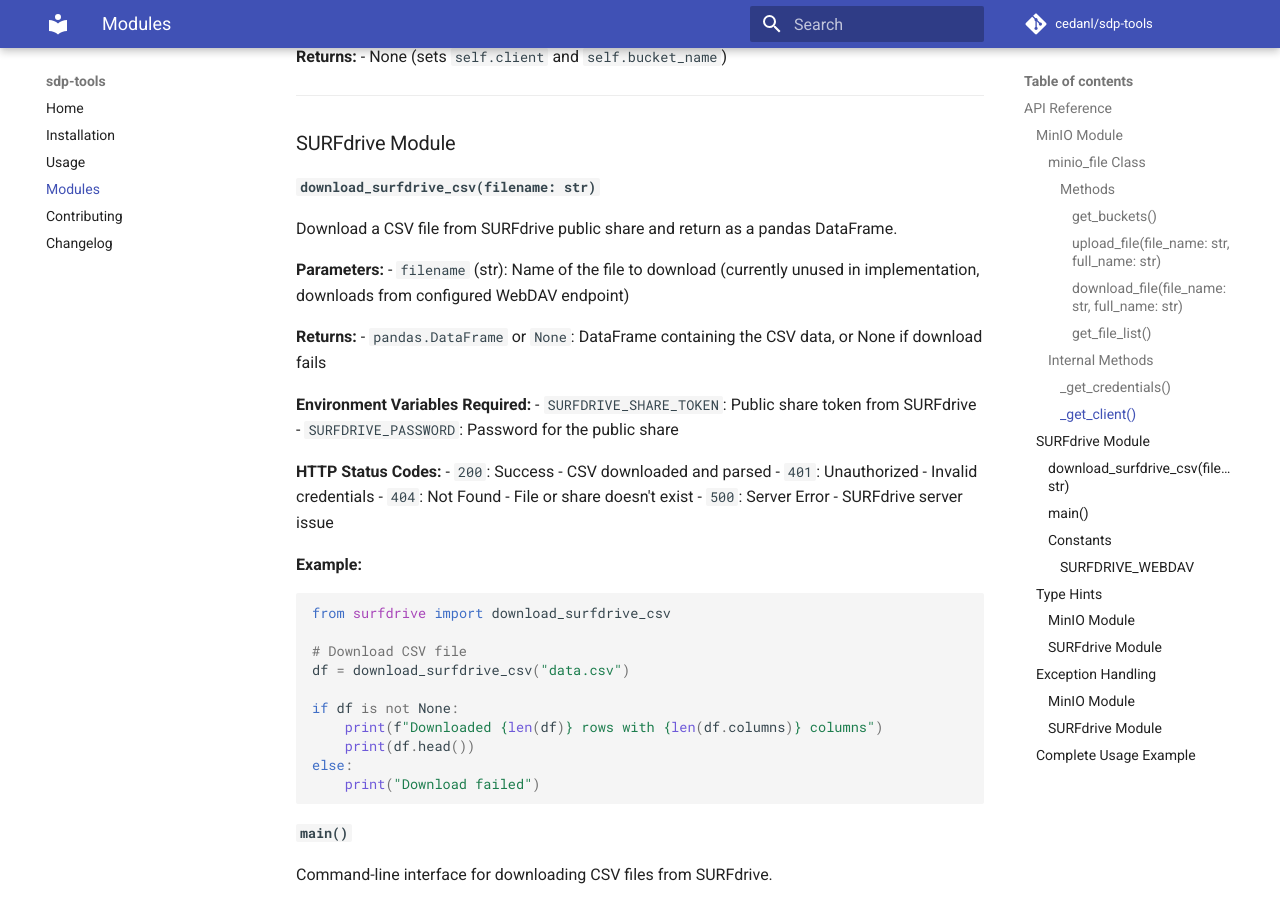
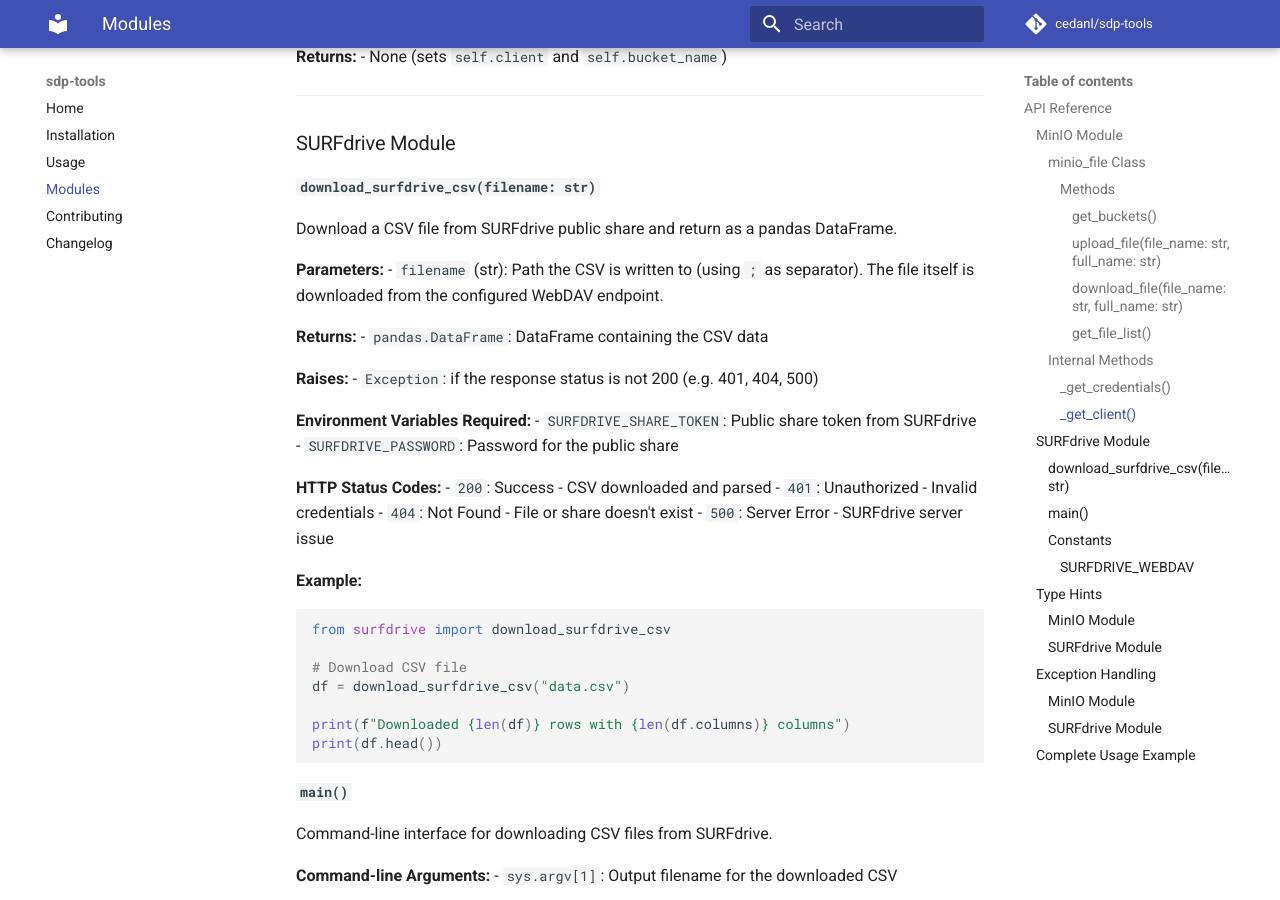
Before and after one commit to cedanl/sdp-tools, an MkDocs documentation site: the page built from docs/api.md, in a window 1280 px wide and 900 px high, scrolled down 2318 px. Built offline with MkDocs 1.6.1 and Material for MkDocs 9.7.7, drawn with Linux system fonts in a browser that asks for light colours; comment, search, counter and statistics services are not loaded; some of the changed text lies outside the part shown.

Commit message:
Fix docs for download_surfdrive_csv, invalid account error and version (#15)
Co-authored-by: Claude Sonnet 5.5 <noreply@anthropic.com>

````diff
--- a/docs/api.md
+++ b/docs/api.md
@@ -128,10 +128,13 @@ Initialize the MinIO client using credentials from environment variables.
 Download a CSV file from SURFdrive public share and return as a pandas DataFrame.
 
 **Parameters:**
-- `filename` (str): Name of the file to download (currently unused in implementation, downloads from configured WebDAV endpoint)
+- `filename` (str): Path the CSV is written to (using `;` as separator). The file itself is downloaded from the configured WebDAV endpoint.
 
 **Returns:**
-- `pandas.DataFrame` or `None`: DataFrame containing the CSV data, or None if download fails
+- `pandas.DataFrame`: DataFrame containing the CSV data
+
+**Raises:**
+- `Exception`: if the response status is not 200 (e.g. 401, 404, 500)
 
 **Environment Variables Required:**
 - `SURFDRIVE_SHARE_TOKEN`: Public share token from SURFdrive
@@ -150,11 +153,8 @@ from surfdrive import download_surfdrive_csv
 # Download CSV file
 df = download_surfdrive_csv("data.csv")
 
-if df is not None:
-    print(f"Downloaded {len(df)} rows with {len(df.columns)} columns")
-    print(df.head())
-else:
-    print("Download failed")
+print(f"Downloaded {len(df)} rows with {len(df.columns)} columns")
+print(df.head())
 ```
 
 ### `main()`
@@ -250,13 +249,14 @@ except Exception as e:
 
 ### SURFdrive Module
 
-The `download_surfdrive_csv` function handles errors gracefully:
+The `download_surfdrive_csv` function raises an exception when the download fails; it never returns `None`:
 
 ```python
-# Returns None on HTTP errors (401, 404, 500, etc.)
-df = download_surfdrive_csv("data.csv")
-if df is None:
-    print("Download failed - check logs for HTTP status code")
+# Raises Exception on HTTP errors (401, 404, 500, etc.)
+try:
+    df = download_surfdrive_csv("data.csv")
+except Exception as e:
+    print(f"Download failed: {e}")
 
 # Raises exceptions for network errors
 try:
@@ -290,32 +290,29 @@ os.environ['SURFDRIVE_PASSWORD'] = 'share-password'
 print("Downloading from SURFdrive...")
 df = download_surfdrive_csv("input_data.csv")
 
-if df is not None:
-    print(f"Downloaded {len(df)} rows")
+print(f"Downloaded {len(df)} rows")
 
-    # Process data
-    df['processed'] = df['value'] * 2
+# Process data
+df['processed'] = df['value'] * 2
 
-    # Save to temporary file
-    with tempfile.NamedTemporaryFile(mode='w', suffix='.csv', delete=False) as tmp:
-        df.to_csv(tmp.name, index=False)
-        tmp_path = tmp.name
+# Save to temporary file
+with tempfile.NamedTemporaryFile(mode='w', suffix='.csv', delete=False) as tmp:
+    df.to_csv(tmp.name, index=False)
+    tmp_path = tmp.name
 
-    try:
-        # Upload to MinIO
-        print("Uploading to MinIO...")
-        ml = minio_file("ML")
-        ml.upload_file(tmp_path, "processed/output_data.csv")
+try:
+    # Upload to MinIO
+    print("Uploading to MinIO...")
+    ml = minio_file("ML")
+    ml.upload_file(tmp_path, "processed/output_data.csv")
 
-        # Verify upload
-        print("\nVerifying upload...")
-        ml.get_file_list()
+    # Verify upload
+    print("\nVerifying upload...")
+    ml.get_file_list()
 
-        print("\nSuccess!")
-    finally:
-        # Cleanup
-        if os.path.exists(tmp_path):
-            os.remove(tmp_path)
-else:
-    print("Download failed")
+    print("\nSuccess!")
+finally:
+    # Cleanup
+    if os.path.exists(tmp_path):
+        os.remove(tmp_path)
 ```
````
Also changed, not shown: other parts of docs/api.md (+3 -4 lines), README.md (+13 -12 lines), docs/usage.md (+23 -34 lines).
